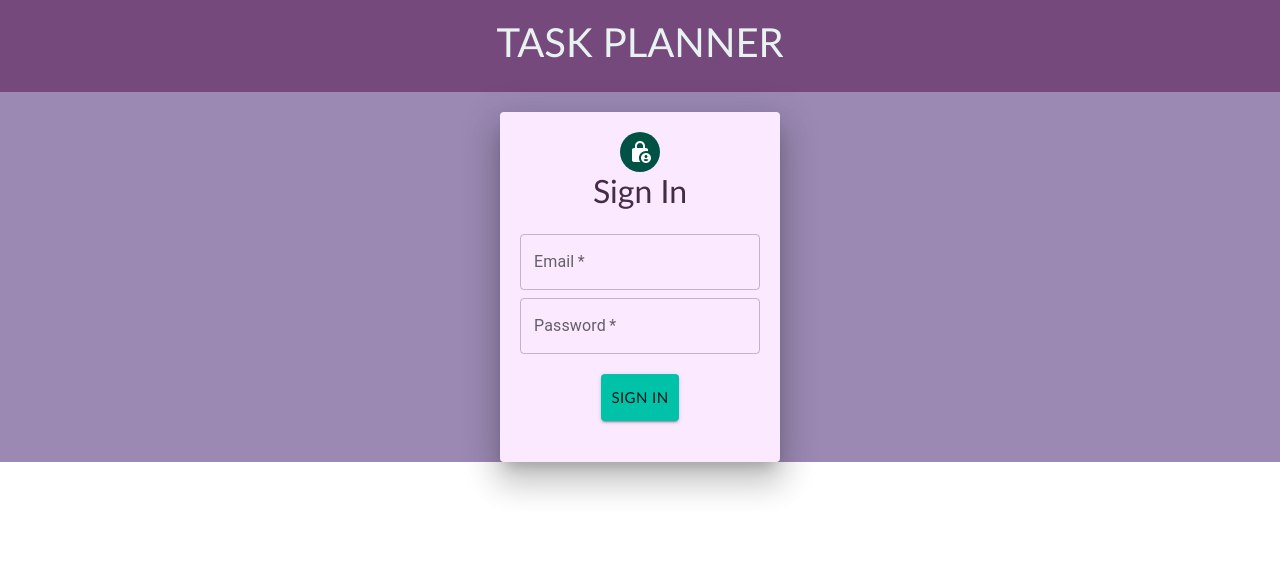
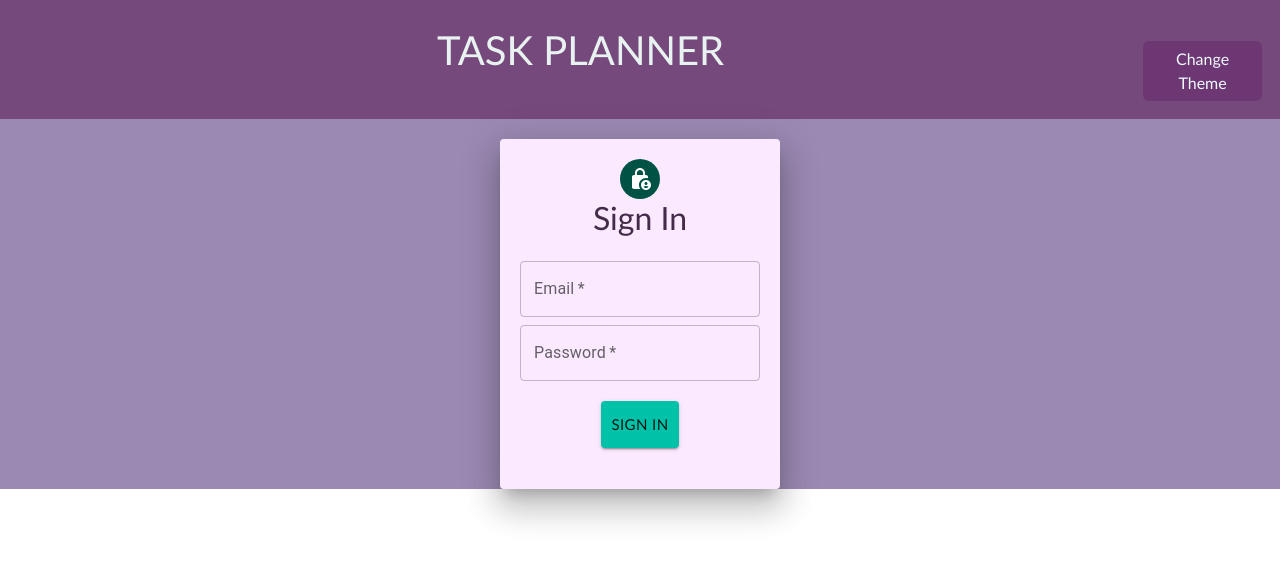
Before and after one commit to laura-gar/IETI-Front, a React (Create React App) app: page /login in a window 1280 px wide. Shown: the top 562 px of the page. Built offline with nearby package versions, Linux system fonts and the light colour scheme.

Commit message:
Add theme context

```diff
--- a/src/App.jsx
+++ b/src/App.jsx
@@ -1,16 +1,23 @@
+import React, {useReducer} from "react";
 import Home from "./views/Home/Home";
 import Login from "./views/Login/Login";
 import { BrowserRouter, Routes, Route } from "react-router-dom";
+import { initialState, themeReducer } from "./utils";
+import { ThemeContext } from "./ThemeContext";
+
 
 function App() {
+  const [state, dispatch] = useReducer(themeReducer, initialState);
   return (
     <>
+      <ThemeContext.Provider  value={{ state, dispatch }}>
         <BrowserRouter>
           <Routes>
             <Route path="/login" element={<Login />} exact></Route>
             <Route path="/home" element={<Home />} exact></Route>
           </Routes>
         </BrowserRouter>
+      </ThemeContext.Provider>
     </>
   );
 }
--- /dev/null
+++ b/src/ThemeContext.js
@@ -0,0 +1,3 @@
+import { createContext } from "react";
+
+export const ThemeContext = createContext(null);
--- /dev/null
+++ b/src/components/Button/ChangeThemeButton.css
@@ -0,0 +1,16 @@
+.button-dark {
+	background: #312d3a;
+	color: white;
+    border: 0ch;
+    --bs-btn-hover-bg: #005a7e;
+}
+
+.btn-primary{
+    --bs-btn-hover-bg: #4F4350;
+}
+
+.button-light {
+	background:#6c3773;
+	color: aliceblue;
+    border: 0ch;
+}
--- /dev/null
+++ b/src/components/Button/ChangeThemeButton.jsx
@@ -0,0 +1,21 @@
+import React, { useContext } from 'react'
+import { ThemeContext } from '../../ThemeContext';
+import Button from 'react-bootstrap/button'
+import "./ChangeThemeButton.css"
+
+export default function ChangeThemeButton() {
+
+    const { state, dispatch } = useContext(ThemeContext);
+
+    const onClick =() => {
+        if (state.isDarkMode) {
+            dispatch("SET_LIGHT_MODE");
+        } else {
+            dispatch("SET_DARK_MODE");
+        }
+    }
+
+    return (
+        <Button className={`h-25 button-${state.isDarkMode ? "dark" : "light"}`} variant="primary" onClick={() => onClick()}> Change Theme</Button>
+    )
+}
--- a/src/components/Title/Title.css
+++ b/src/components/Title/Title.css
@@ -1,4 +1,4 @@
-.Title {
+.Title-light {
   box-sizing: border-box;
   width: 100%;
   display: flex;
@@ -10,3 +10,16 @@
   color: #e8f3f1;
   background-color: #75497b;
 }
+
+.Title-dark {
+  box-sizing: border-box;
+  width: 100%;
+  display: flex;
+  justify-content: center;
+  font-family: "Trebuchet MS";
+  font-size: large;
+  align-items: baseline;
+  padding: 1em;
+  color: #e8f3f1;
+  background-color: #1B1725;
+}
--- a/src/components/Title/Title.jsx
+++ b/src/components/Title/Title.jsx
@@ -1,8 +1,19 @@
+import ChangeThemeButton from "../Button/ChangeThemeButton";
+import { ThemeContext } from '../../ThemeContext';
 import "./Title.css";
+import { useContext } from "react";
 function Title() {
+
+  const { state, dispatch } = useContext(ThemeContext);
+
+
+
   return (
-    <div className="Title">
-      <h1>TASK PLANNER</h1>
+    <div className={`d-flex bd-highlight Title-${state.isDarkMode ? "dark" : "light"}`}>
+      <div className="p-2 w-100 bd-highlight">
+        <h1 className="text-center">TASK PLANNER</h1>
+      </div>
+      <ChangeThemeButton></ChangeThemeButton>
     </div>
   );
 }
--- /dev/null
+++ b/src/utils.js
@@ -0,0 +1,12 @@
+export  const  initialState = { isDarkMode:  false };
+
+export  const  themeReducer = (state, action) => {
+	switch (action) {
+		case  "SET_LIGHT_MODE":
+			return { isDarkMode:  false };
+		case  "SET_DARK_MODE":
+			return { isDarkMode:  true };
+		default:
+			return  state;
+	}
+};
```
Lines whose indentation alone changed are shown as unchanged.
